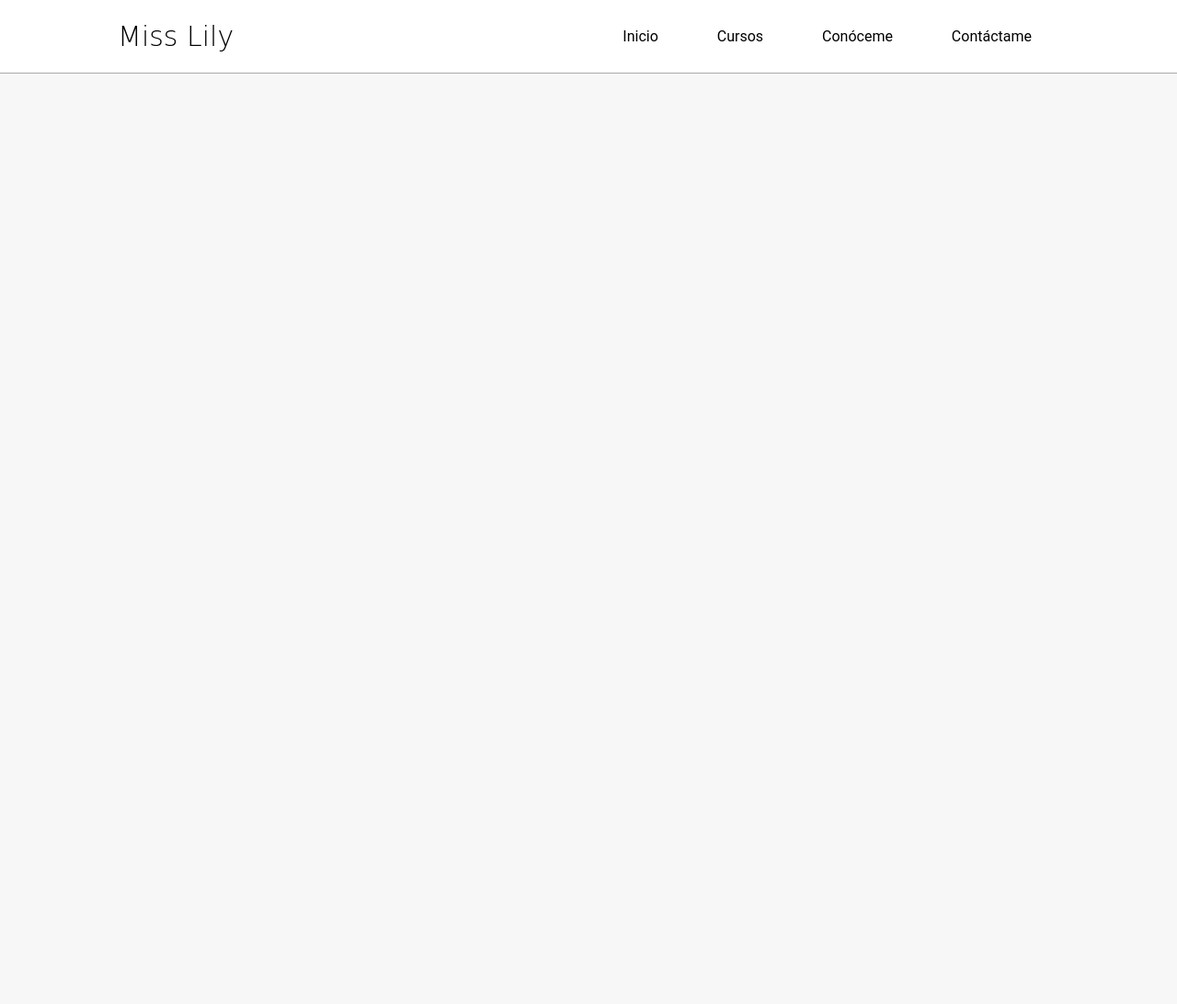
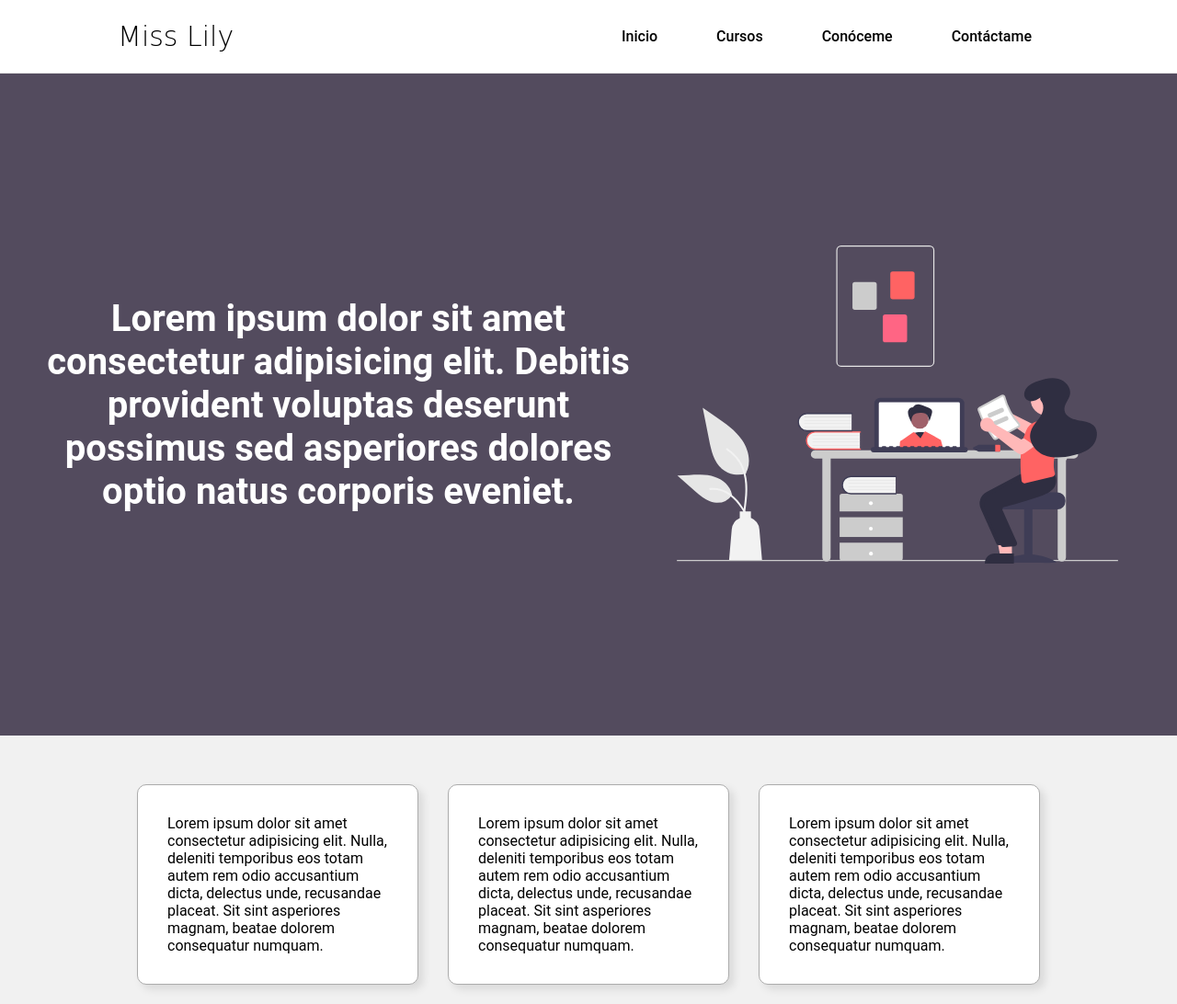
Before and after one commit to jesus9314/misslily_d1, a plain HTML site: page index.html in a window 1280 px wide. Shown: the whole page at 92% size. Before the commit the page ends 800 px from the top, so only its background shows below. Drawn offline with Linux system fonts and the light colour scheme.

Commit message:
mejora del diseño

```diff
--- a/css/style.css
+++ b/css/style.css
@@ -5,14 +5,14 @@
 }
 body{
     font-family: Roboto,RobotoDraft,Helvetica,Arial,sans-serif;
-    background-color: rgba(219, 219, 219, 0.199);
+    background-color: rgb(241, 241, 241);
 }
 .header{
     position: fixed;
     background-color: white;
     width: 100%;
-    height:80px ;
-    border-bottom: 1px solid #868686b4;
+    height:10vh;
+    border-bottom: 1px solid #c0c0c06c;
     display: flex;
 }
 .navbar{
@@ -28,32 +28,76 @@ body{
     font-size: 30px;
     text-decoration: none;
     color: black;
-    transition: .6s;
+    transition: .8s;
 }
 .logo > h1 > a:hover{
     color:#004795;
     text-shadow: 2px 2px 10px #585858;
-    font-size: 31px;
+    font-size: 30.5px;
 }
-.navbar > ul{
+.menu > ul{
     list-style: none;
 }
-.navbar > ul > li{
+.menu > ul > li{
     display: inline;
     padding: 10px 5px;
     border-radius: 5px;
 }
-.navbar > ul > li > a{
+.menu > ul > li > a{
     text-decoration: none;
     color: black;
-    font-weight: 400;
+    font-weight: 500;
     padding: 20px 25px;
     border-radius: 5px;
     transition: .5s;
 }
-.navbar > ul > li > a:hover{
+.menu > ul > li > a:hover{
     color:#004795;
-    text-shadow: 2px 2px 10px #585858;
-    background-color: #dbdbdb62;
-    box-shadow:3px 3px 10px 0px rgba(206, 206, 206, 0.671) ;
+    text-shadow: 1px 1px 7px rgb(0 0 0 / 40%);
 }
+.main{
+    padding-top: 10vh;
+}
+.container{
+    width: 80%;
+    margin: 0 auto;
+    padding: 5px;
+}
+.card{
+    border: 1px solid rgb(172, 172, 172);
+    border-radius: 10px;
+    background-color: white;
+    margin: 1rem;
+    padding: 2rem;
+    box-shadow: 5px 5px 10px 0 rgb(0 0 0 / 10%);
+    display: flex;
+    flex-direction: column;
+    flex-wrap: wrap;
+    align-items: center;
+}
+.container-fluid{
+    width: 100%;
+    min-height: min-content;
+}
+.banner{
+    background-color: #534b5e;
+    padding: 2rem;
+    display: flex;
+    flex-direction: row-reverse;
+    align-items: center;
+    height: 90vh;
+}
+.banner > p {
+    font-size: 40px;
+    color: white;
+    font-weight: 600;
+    text-align: center;
+}
+.imgMain{
+    width: 30rem;
+    margin: 2rem;
+}
+.secondary{
+    margin-top: 2rem;
+    display: flex;
+}
--- a/index.html
+++ b/index.html
@@ -1,11 +1,11 @@
 <!DOCTYPE html>
 <html lang="en">
 	<head>
-    <meta charset="UTF-8">
-    <meta http-equiv="X-UA-Compatible" content="IE=edge">
-    <meta name="viewport" content="width=device-width, initial-scale=1.0">
+		<meta charset="UTF-8" />
+		<meta http-equiv="X-UA-Compatible" content="IE=edge" />
+		<meta name="viewport" content="width=device-width, initial-scale=1.0" />
 		<title>Miss Lily</title>
-    <link rel="stylesheet" href="css/style.css">
+		<link rel="stylesheet" href="css/style.css" />
 	</head>
 	<body>
 		<header class="header">
@@ -15,13 +15,57 @@
 						<a href="">Miss Lily</a>
 					</h1>
 				</div>
+				<div class="menu">
 					<ul>
 						<li><a href="#">Inicio</a></li>
 						<li><a href="#">Cursos</a></li>
 						<li><a href="#">Conóceme</a></li>
 						<li><a href="#">Contáctame</a></li>
 					</ul>
+				</div>
 			</nav>
 		</header>
+		<main class="main">
+			<section class="container-fluid">
+				<div class="banner">
+					<img
+						src="assets/img/undraw_online_learning_re_qw08.svg"
+						class="imgMain"
+						alt=""
+					/>
+					<p>
+						Lorem ipsum dolor sit amet consectetur adipisicing elit. Debitis provident
+						voluptas deserunt possimus sed asperiores dolores optio natus corporis
+						eveniet.
+					</p>
+				</div>
+			</section>
+			<section class="container secondary">
+				<div class="card">
+					<p>
+						Lorem ipsum dolor sit amet consectetur adipisicing elit. Nulla, deleniti
+						temporibus eos totam autem rem odio accusantium dicta, delectus unde,
+						recusandae placeat. Sit sint asperiores magnam, beatae dolorem consequatur
+						numquam.
+					</p>
+				</div>
+                <div class="card">
+					<p>
+						Lorem ipsum dolor sit amet consectetur adipisicing elit. Nulla, deleniti
+						temporibus eos totam autem rem odio accusantium dicta, delectus unde,
+						recusandae placeat. Sit sint asperiores magnam, beatae dolorem consequatur
+						numquam.
+					</p>
+				</div>
+                <div class="card">
+					<p>
+						Lorem ipsum dolor sit amet consectetur adipisicing elit. Nulla, deleniti
+						temporibus eos totam autem rem odio accusantium dicta, delectus unde,
+						recusandae placeat. Sit sint asperiores magnam, beatae dolorem consequatur
+						numquam.
+					</p>
+				</div>
+			</section>
+		</main>
 	</body>
 </html>
```
Also changed, not shown: assets/img/undraw_online_learning_re_qw08.svg (added). Lines whose indentation alone changed are shown as unchanged.
